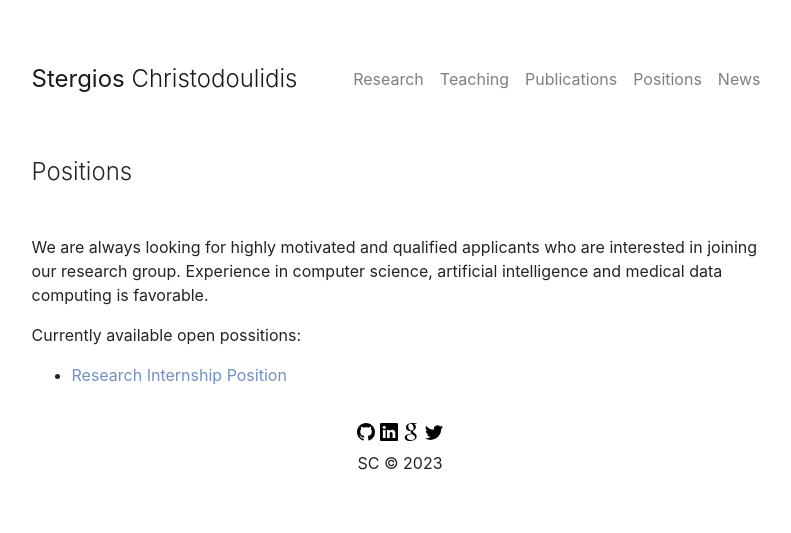
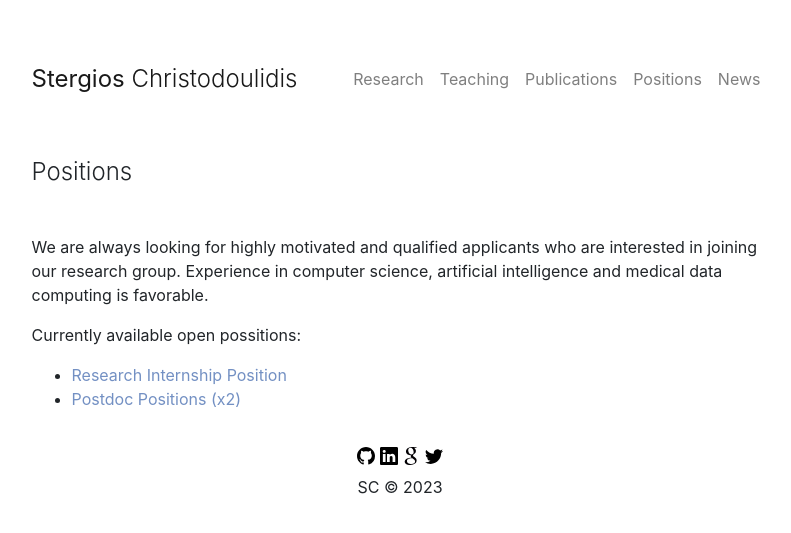
Before and after one commit to stergioc/stergioc.github.io, a Jekyll site: the page built from positions.md, in a window 1280 px wide. Shown: the top 533 px of the page, without its empty margins (240-1031 px from the left). Built offline with Jekyll 4.4.1, drawn with Linux system fonts in a browser that asks for light colours; nearby versions of some CDN libraries.

Commit message:
Added link for postdoc pdf

```diff
--- a/positions.md
+++ b/positions.md
@@ -13,5 +13,6 @@ Currently available open possitions:
 <div id='positions'>
     <ul>
         <li><a href="/assets/pdf/MICS-Stage.pdf" target="_blank">Research Internship Position</a></li>
+        <li><a href="/assets/pdf/Postdocs-openings-2024.pdf" target="_blank">Postdoc Positions (x2)</a></li>
     </ul>
 </div>
```
